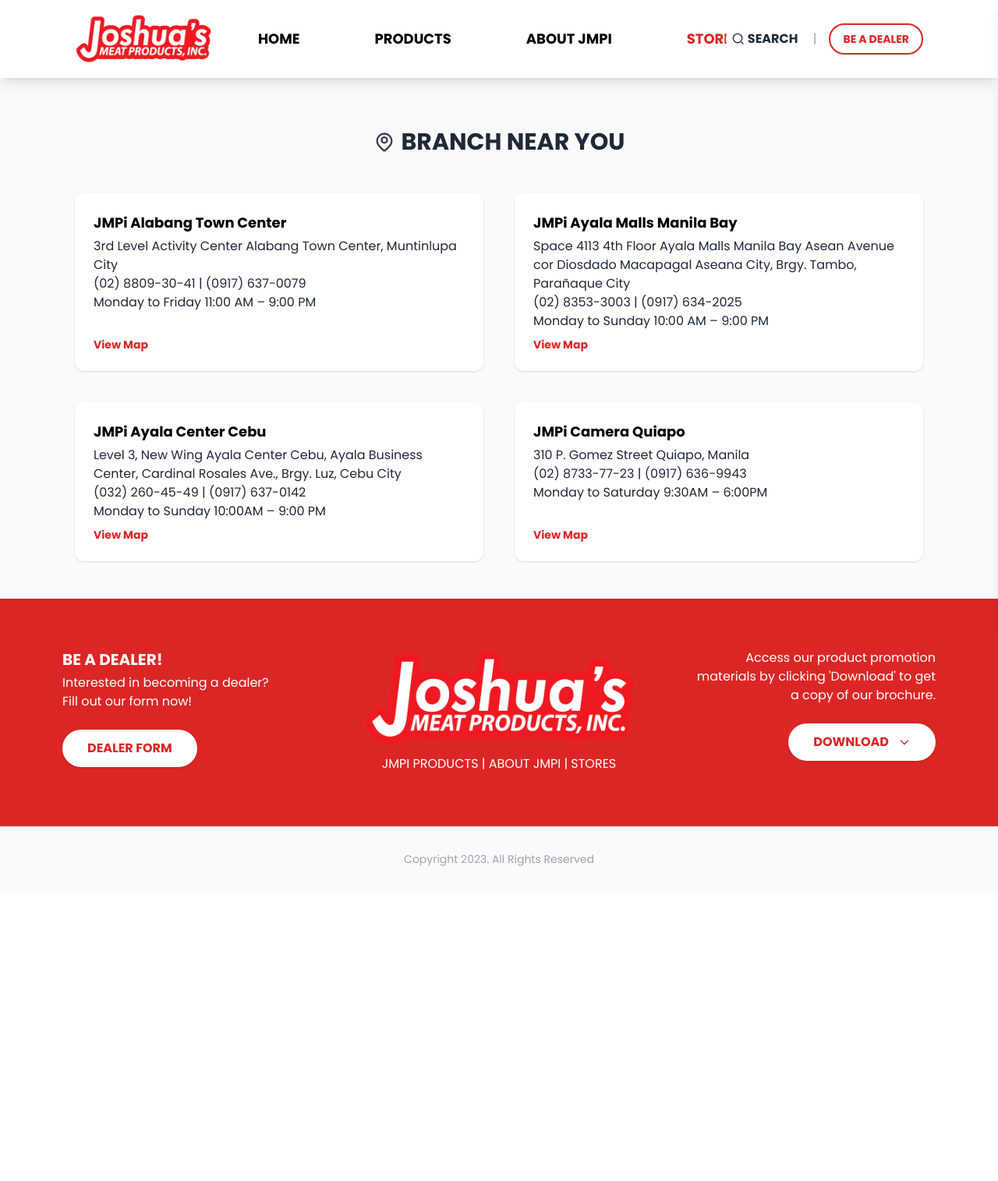
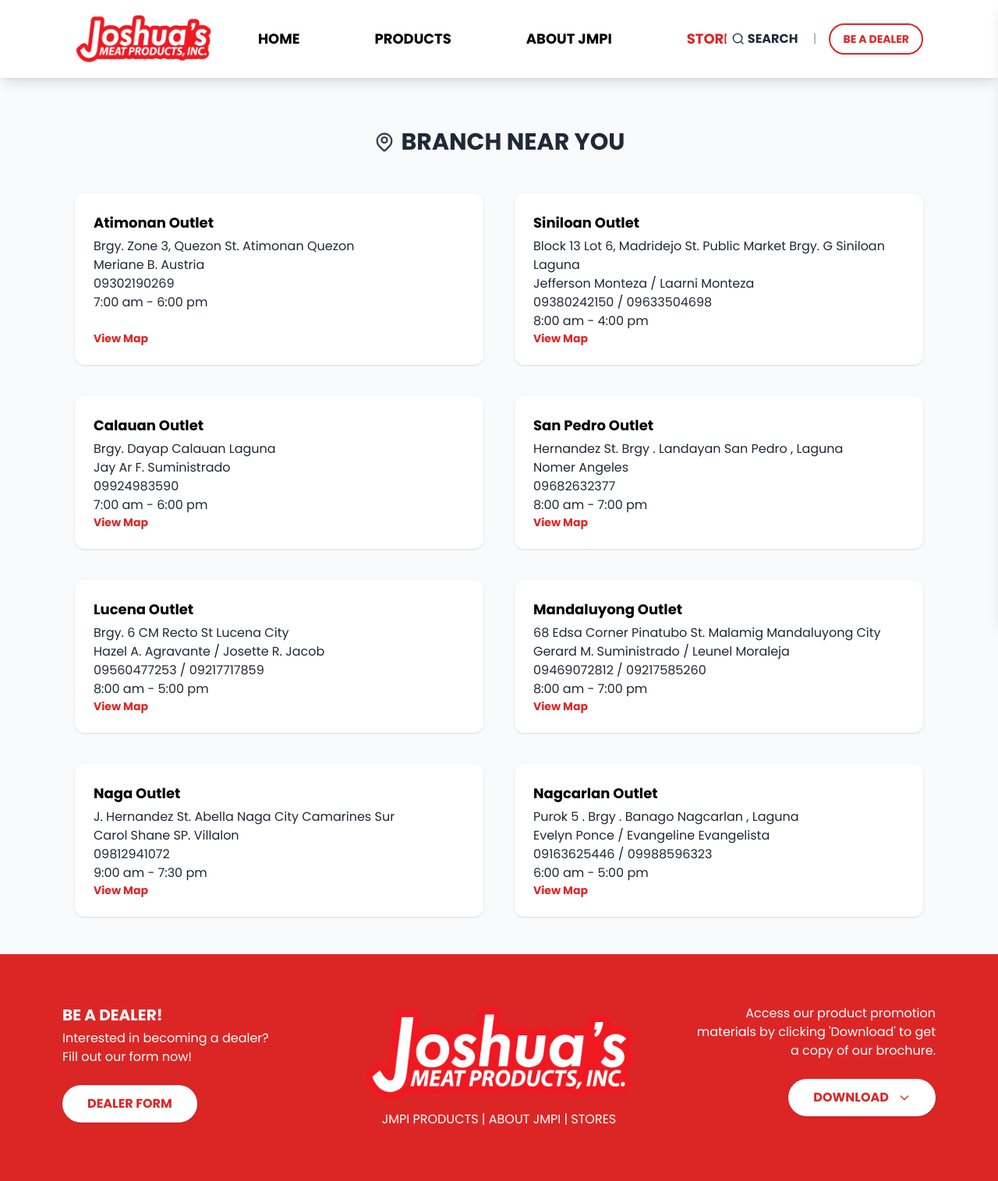
Before and after one commit to pat09291991/jmpi, a PHP site: page /stores.php in a window 1280 px wide. Shown: the top 1515 px of the page at 78% size. Before the commit the page ends 1111 px from the top, so only its background shows below. Run offline with PHP 8.4, Linux system fonts and the light colour scheme.

Commit message:
modify stores

```diff
--- a/data/stores.json
+++ b/data/stores.json
@@ -1,30 +1,74 @@
 [
   {
-    "name": "JMPi Alabang Town Center",
-    "address": "3rd Level Activity Center Alabang Town Center, Muntinlupa City",
-    "contact": "(02) 8809-30-41 | (0917) 637-0079",
-    "days_open": "Monday to Friday 11:00 AM – 9:00 PM",
-    "map_link": "#"
+    "id": 1,
+    "name": "Atimonan Outlet",
+    "address": "Brgy. Zone 3, Quezon St. Atimonan Quezon",
+    "contact_person": "Meriane B. Austria",
+    "contact": "09302190269",
+    "days_open": "7:00 am - 6:00 pm",
+    "map_link": "https://maps.app.goo.gl/aJ2FCps9QLzW9XPy5"
   },
   {
-    "name": "JMPi Ayala Malls Manila Bay",
-    "address": "Space 4113 4th Floor Ayala Malls Manila Bay Asean Avenue cor Diosdado Macapagal Aseana City, Brgy. Tambo, Parañaque City",
-    "contact": "(02) 8353-3003 | (0917) 634-2025",
-    "days_open": "Monday to Sunday 10:00 AM – 9:00 PM",
-    "map_link": "#"
+    "id": 2,
+    "name": "Siniloan Outlet",
+    "address": "Block 13 Lot 6, Madridejo St. Public Market Brgy. G Siniloan Laguna",
+    "contact_person": "Jefferson Monteza / Laarni Monteza",
+    "contact": "09380242150 / 09633504698",
+    "days_open": "8:00 am - 4:00 pm",
+    "map_link": "https://maps.app.goo.gl/9VTgmSNXJUuJXDRX6"
   },
   {
-    "name": "JMPi Ayala Center Cebu",
-    "address": "Level 3, New Wing Ayala Center Cebu, Ayala Business Center, Cardinal Rosales Ave., Brgy. Luz, Cebu City",
-    "contact": "(032) 260-45-49 | (0917) 637-0142",
-    "days_open": "Monday to Sunday 10:00AM – 9:00 PM",
-    "map_link": "#"
+    "id": 3,
+    "name": "Calauan Outlet",
+    "address": "Brgy. Dayap Calauan Laguna",
+    "contact_person": "Jay Ar F. Suministrado",
+    "contact": "09924983590",
+    "days_open": "7:00 am - 6:00 pm",
+    "map_link": "https://maps.app.goo.gl/j7E34m5h2v1ooxdN7"
   },
   {
-    "name": "JMPi Camera Quiapo",
-    "address": "310 P. Gomez Street Quiapo, Manila",
-    "contact": "(02) 8733-77-23 | (0917) 636-9943",
-    "days_open": "Monday to Saturday 9:30AM – 6:00PM",
-    "map_link": "#"
+    "id": 4,
+    "name": "San Pedro Outlet",
+    "address": "Hernandez St. Brgy . Landayan San Pedro , Laguna",
+    "contact_person": "Nomer Angeles",
+    "contact": "09682632377",
+    "days_open": "8:00 am - 7:00 pm",
+    "map_link": "https://maps.app.goo.gl/Xk34AC8bGaNf5erP8"
+  },
+  {
+    "id": 5,
+    "name": "Lucena Outlet",
+    "address": "Brgy. 6 CM Recto St Lucena City",
+    "contact_person": "Hazel A. Agravante / Josette R. Jacob",
+    "contact": "09560477253 / 09217717859",
+    "days_open": "8:00 am - 5:00 pm",
+    "map_link": "https://maps.app.goo.gl/Xk34AC8bGaNf5erP8"
+  },
+  {
+    "id": 6,
+    "name": "Mandaluyong Outlet",
+    "address": "68 Edsa Corner Pinatubo St. Malamig Mandaluyong City",
+    "contact_person": "Gerard M. Suministrado / Leunel Moraleja",
+    "contact": "09469072812 / 09217585260",
+    "days_open": "8:00 am - 7:00 pm",
+    "map_link": "https://maps.app.goo.gl/c8tYhwyByTkFRNW79"
+  },
+  {
+    "id": 7,
+    "name": "Naga Outlet",
+    "address": "J. Hernandez St. Abella Naga City Camarines Sur",
+    "contact_person": "Carol Shane SP. Villalon",
+    "contact": "09812941072",
+    "days_open": "9:00 am - 7:30 pm",
+    "map_link": "https://maps.app.goo.gl/sSww4BiWjmw6b6uSA"
+  },
+  {
+    "id": 8,
+    "name": "Nagcarlan Outlet",
+    "address": "Purok 5 . Brgy . Banago Nagcarlan , Laguna",
+    "contact_person": "Evelyn Ponce / Evangeline Evangelista",
+    "contact": "09163625446 / 09988596323",
+    "days_open": "6:00 am - 5:00 pm",
+    "map_link": "https://maps.app.goo.gl/6bf3GMvnyRcERtVp8"
   }
 ]
--- a/header.php
+++ b/header.php
@@ -32,7 +32,7 @@
       <div id="search-results" class="absolute left-[-40px] top-full mt-2 w-96 bg-white rounded-xl shadow-lg z-50 hidden"></div>
     </div>
     <span class="mx-2 text-gray-400">|</span>
-    <a href="#" class="px-4 py-2 border-2 border-red-600 text-red-600 rounded-full font-bold text-sm hover:bg-red-600 hover:text-white transition">BE A DEALER</a>
+    <a href="/dealer.php" class="px-4 py-2 border-2 border-red-600 text-red-600 rounded-full font-bold text-sm hover:bg-red-600 hover:text-white transition">BE A DEALER</a>
   </div>
   <!-- Burger menu for mobile and tablet -->
   <button id="burger-menu" class="block xl:hidden focus:outline-none ml-auto">
@@ -57,6 +57,6 @@
         <?= htmlspecialchars($item['name']) ?>
       </a>
     <?php endforeach; ?>
-    <a href="#" class="mt-4 px-4 py-2 border-2 border-red-600 text-red-600 rounded-full font-bold text-center hover:bg-red-600 hover:text-white transition text-xs md:text-sm lg:text-base">BE A DEALER</a>
+    <a href="/dealer.php" class="mt-4 px-4 py-2 border-2 border-red-600 text-red-600 rounded-full font-bold text-center hover:bg-red-600 hover:text-white transition text-xs md:text-sm lg:text-base">BE A DEALER</a>
   </nav>
 </aside>
--- a/output.css
+++ b/output.css
@@ -741,6 +779,14 @@ video {
 
 .mt-auto {
   margin-top: auto;
+}
+
+.mb-0 {
+  margin-bottom: 0px;
+}
+
+.mt-1 {
+  margin-top: 0.25rem;
 }
 
 .line-clamp-2 {
--- a/stores.php
+++ b/stores.php
@@ -28,11 +28,14 @@ define('ACTIVE_PAGE', 'STORES');
         <h2 class="text-2xl md:text-3xl font-extrabold text-gray-800">BRANCH NEAR YOU</h2>
       </div>
       <div class="grid grid-cols-1 md:grid-cols-2 gap-4 md:gap-10 max-w-7xl mx-auto">
-        <?php foreach ($branches as $branch): ?>
+        <?php foreach ($branches as $i => $branch): ?>
           <div class="bg-white rounded-xl shadow p-6 flex flex-col h-full max-w-4xl">
             <h3 class="font-extrabold text-base md:text-lg mb-1"><?= htmlspecialchars($branch['name']) ?></h3>
-            <p class="text-gray-800 text-sm md:text-base mb-2"><?= nl2br(htmlspecialchars($branch['address'])) ?><br><?= htmlspecialchars($branch['contact']) ?><br><?= htmlspecialchars($branch['days_open']) ?></p>
-            <a href="<?= htmlspecialchars($branch['map_link']) ?>" class="text-red-600 font-bold text-xs md:text-sm mt-auto inline-block">View Map</a>
+            <p class="text-gray-800 text-sm md:text-base mb-0"><?= nl2br(htmlspecialchars($branch['address'])) ?></p>
+            <p class="text-gray-800 text-sm md:text-base mb-0"><?= htmlspecialchars($branch['contact_person']) ?></p>
+            <p class="text-gray-800 text-sm md:text-base mb-0"><?= htmlspecialchars($branch['contact']) ?></p>
+            <p class="text-gray-800 text-sm md:text-base mb-0"><?= htmlspecialchars($branch['days_open']) ?></p>
+            <a href="<?= htmlspecialchars($branch['map_link']) ?>" target="_blank" class="text-red-600 font-bold text-xs md:text-sm mt-auto inline-block">View Map</a>
           </div>
         <?php endforeach; ?>
       </div>
```
Also changed, not shown: other parts of output.css (+158 -1 lines), dealer.php (+43 -42 lines).
